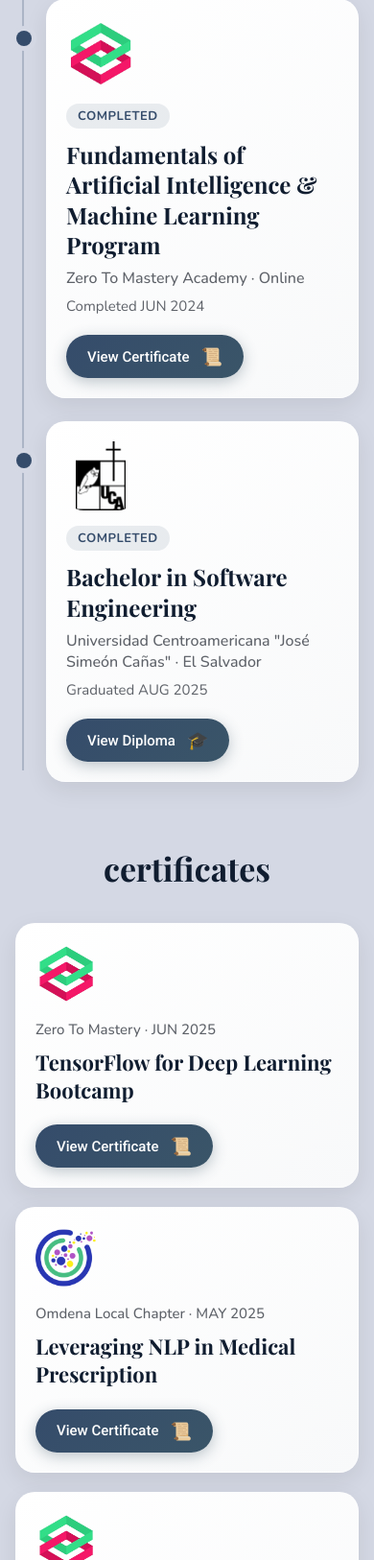
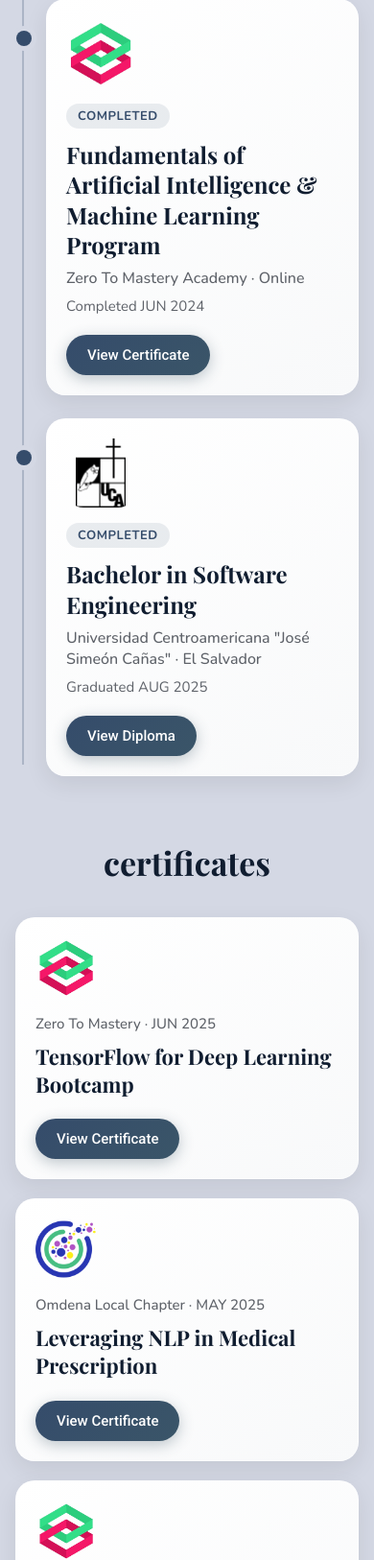
Before and after one commit to luis12007/portfolio, a Django app: page / in a window 390 px wide. Shown: the part 4874-6500 px from the top of the page at 96% size. Run offline with Django 5.2, Linux system fonts and the light colour scheme; some web fonts are replaced.

Commit message:
Footer phone and email open the contact modal; drop emoji from certificate buttons
Co-Authored-By: Claude Opus 5.5 <noreply@anthropic.com>

```diff
--- a/portfolio/templates/background.html
+++ b/portfolio/templates/background.html
@@ -31,7 +31,6 @@
                 data-date="June 2024"
               >
                 <span class="btn-text">View Certificate</span>
-                <span class="btn-icon" aria-hidden="true">📜</span>
               </button>
             </div>
           </li>
@@ -53,7 +52,6 @@
                 data-date="August 2025"
               >
                 <span class="btn-text">View Diploma</span>
-                <span class="btn-icon" aria-hidden="true">🎓</span>
               </button>
             </div>
           </li>
@@ -71,7 +69,7 @@
             <h3 class="cert-title">TensorFlow for Deep Learning Bootcamp</h3>
             <button type="button" class="item-btn cert-btn" data-record data-kind="Certificate of Completion"
               data-title="TensorFlow for Deep Learning Bootcamp" data-issuer="Zero To Mastery Academy" data-date="June 2025">
-              <span class="btn-text">View Certificate</span><span class="btn-icon" aria-hidden="true">📜</span>
+              <span class="btn-text">View Certificate</span>
             </button>
           </li>
 
@@ -80,7 +78,7 @@
             <p class="cert-meta">Omdena Local Chapter · MAY 2025</p>
             <h3 class="cert-title">Leveraging NLP in Medical Prescription</h3>
             <a class="item-btn cert-btn" href="https://confirm.omdena.com/LCbozv2" target="_blank" rel="noopener noreferrer">
-              <span class="btn-text">View Certificate</span><span class="btn-icon" aria-hidden="true">📜</span>
+              <span class="btn-text">View Certificate</span>
             </a>
           </li>
 
@@ -89,7 +87,7 @@
             <p class="cert-meta">Zero To Mastery · APR 2025</p>
             <h3 class="cert-title">PyTorch for Deep Learning Bootcamp</h3>
             <a class="item-btn cert-btn" href="https://www.udemy.com/certificate/UC-bb2d8045-6e67-4739-951a-a318a82a97e0/" target="_blank" rel="noopener noreferrer">
-              <span class="btn-text">View Certificate</span><span class="btn-icon" aria-hidden="true">📜</span>
+              <span class="btn-text">View Certificate</span>
             </a>
           </li>
 
@@ -98,7 +96,7 @@
             <p class="cert-meta">Zero To Mastery · JAN 2025</p>
             <h3 class="cert-title">Complete A.I. &amp; Machine Learning, Data Science Course</h3>
             <a class="item-btn cert-btn" href="https://www.udemy.com/certificate/UC-4023ad73-2720-40ec-bd4e-cef2f58d5315/" target="_blank" rel="noopener noreferrer">
-              <span class="btn-text">View Certificate</span><span class="btn-icon" aria-hidden="true">📜</span>
+              <span class="btn-text">View Certificate</span>
             </a>
           </li>
 
@@ -107,7 +105,7 @@
             <p class="cert-meta">Zero To Mastery · DEC 2024</p>
             <h3 class="cert-title">Algorithms and Data Structures</h3>
             <a class="item-btn cert-btn" href="https://www.udemy.com/certificate/UC-c3544eeb-2d13-46a4-a8a2-dfae00d41b0f/" target="_blank" rel="noopener noreferrer">
-              <span class="btn-text">View Certificate</span><span class="btn-icon" aria-hidden="true">📜</span>
+              <span class="btn-text">View Certificate</span>
             </a>
           </li>
 
@@ -117,7 +115,7 @@
             <h3 class="cert-title">AWS for Developers, Linux, SQL and more</h3>
             <button type="button" class="item-btn cert-btn" data-record data-kind="Certificate of Completion"
               data-title="AWS for Developers, Linux, SQL and more" data-issuer="LinkedIn Learning" data-date="December 2024">
-              <span class="btn-text">View Certificate</span><span class="btn-icon" aria-hidden="true">📜</span>
+              <span class="btn-text">View Certificate</span>
             </button>
           </li>
 
@@ -127,7 +125,7 @@
             <h3 class="cert-title">Data Science and Python Basics</h3>
             <button type="button" class="item-btn cert-btn" data-record data-kind="Certificate of Completion"
               data-title="Data Science and Python Basics" data-issuer="Omdena Academy" data-date="December 2024">
-              <span class="btn-text">View Certificate</span><span class="btn-icon" aria-hidden="true">📜</span>
+              <span class="btn-text">View Certificate</span>
             </button>
           </li>
 
@@ -137,7 +135,7 @@
             <h3 class="cert-title">Machine Learning Basics</h3>
             <button type="button" class="item-btn cert-btn" data-record data-kind="Certificate of Completion"
               data-title="Machine Learning Basics" data-issuer="Omdena Academy" data-date="November 2024">
-              <span class="btn-text">View Certificate</span><span class="btn-icon" aria-hidden="true">📜</span>
+              <span class="btn-text">View Certificate</span>
             </button>
           </li>
         </ul>
--- a/portfolio/templates/footer.html
+++ b/portfolio/templates/footer.html
@@ -29,7 +29,7 @@
                             alt=""
                             src="{% static 'public/phonecall-1@2x.png' %}"
                         />
-                        <a class="title21" href="tel:+491714758416">+49 171 4758416</a>
+                        <a class="title21" href="tel:+491714758416" data-open-contact="phone">+49 171 4758416</a>
                     </div>
 
                     <!-- Contact Links -->
@@ -46,7 +46,8 @@
                                 <a
                                     class="title22"
                                     href="mailto:alexmtzai2002@gmail.com"
-                                    aria-label="Send email to Alex Martínez"
+                                    data-open-contact="email"
+                                    aria-label="Email Alex Martínez: alexmtzai2002@gmail.com, opens contact details"
                                 >
                                     alexmtzai2002@gmail.com
                                 </a>
--- a/portfolio/tests.py
+++ b/portfolio/tests.py
@@ -79,9 +79,9 @@ class PageTests(TestCase):
         self.assertIn('id="contactModal"', html)
         self.assertIn('data-copy="alexmtzai2002@gmail.com"', html)
         self.assertIn('data-copy="+49 171 4758416"', html)
-        # header and mobile menu icons, plus the open-to-work Contact Me button
-        self.assertEqual(html.count('data-open-contact="email"'), 3)
-        self.assertEqual(html.count('data-open-contact="phone"'), 2)
+        # header and mobile menu icons, the open-to-work Contact Me button and the footer card
+        self.assertEqual(html.count('data-open-contact="email"'), 4)
+        self.assertEqual(html.count('data-open-contact="phone"'), 3)
 
     def test_single_contact_email(self):
         html = self.client.get(reverse('home')).content.decode()
--- a/static/css/background.css
+++ b/static/css/background.css
@@ -177,16 +177,6 @@
 
 .item-btn:active {
     transform: translateY(0) scale(0.98);
-}
-
-.item-btn .btn-icon {
-    font-size: 18px;
-    opacity: 0.9;
-    transition: transform 0.3s ease;
-}
-
-.item-btn:hover .btn-icon {
-    transform: scale(1.1);
 }
 
 /* ===== CERTIFICATE GRID ===== */
```
